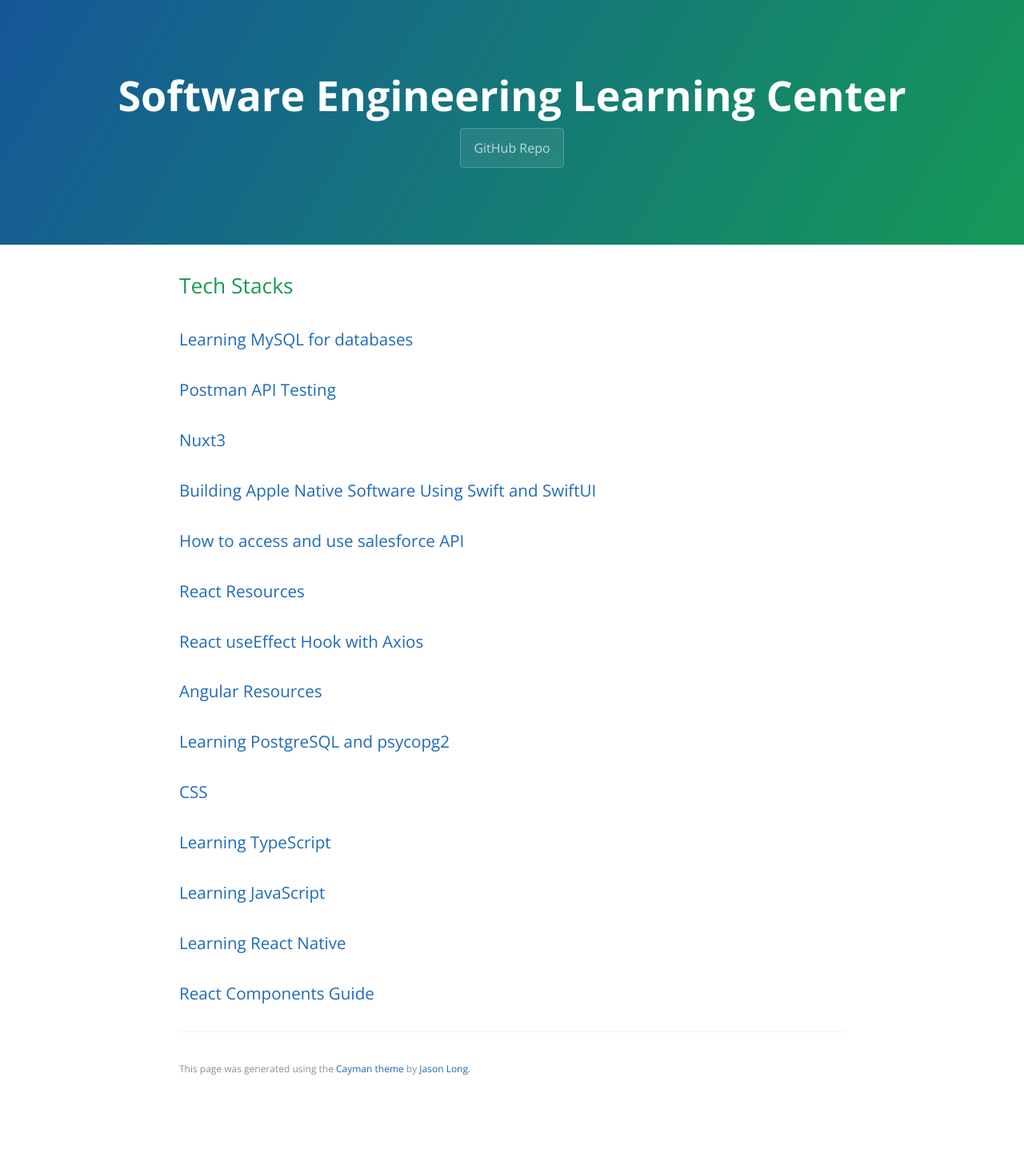
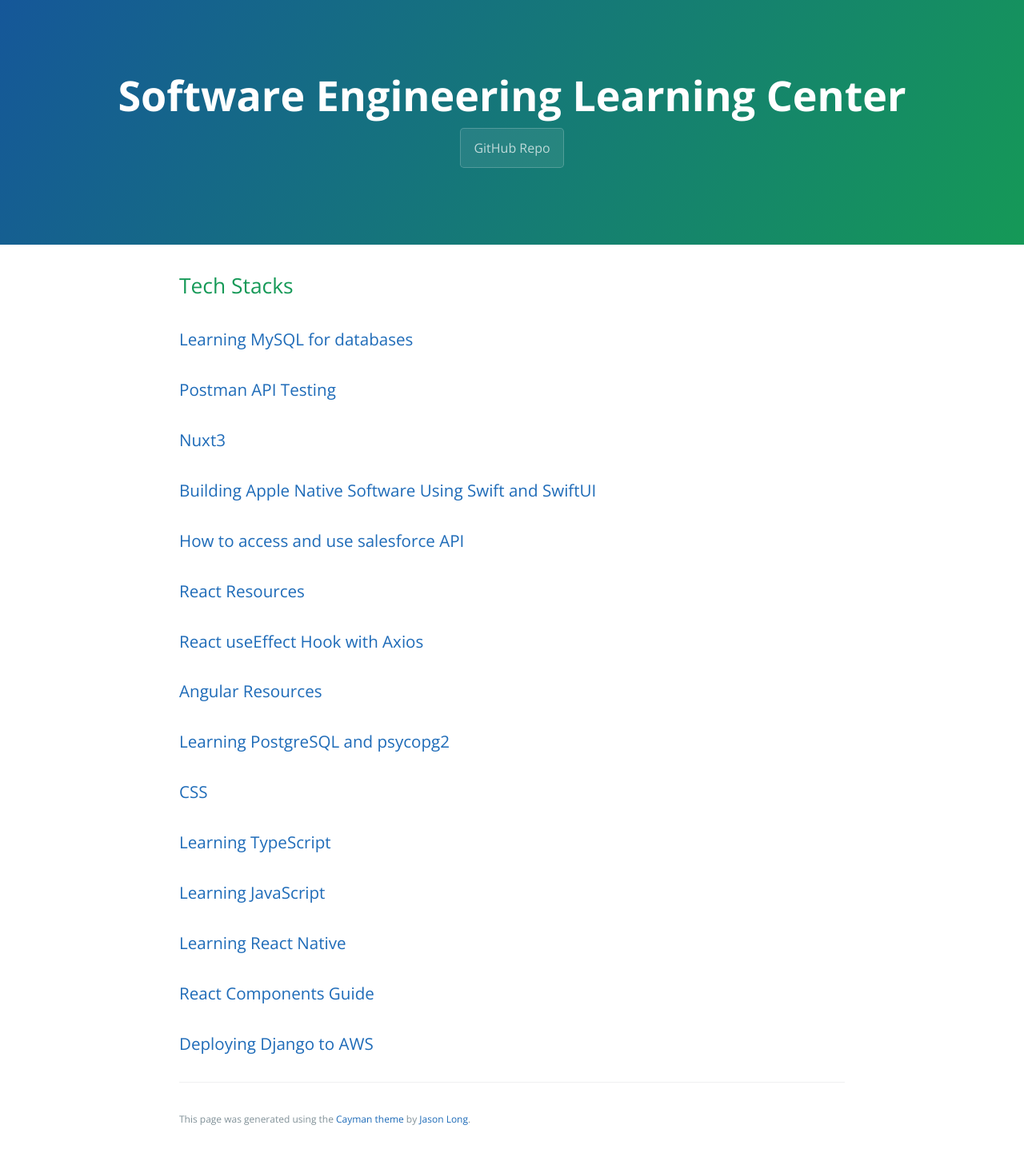
Before and after one commit to learning-software-engineering/learning-software-engineering.github.io, a Jekyll site: the page built from Topics/Tech_Stacks.md, in a window 1280 px wide. Shown: the whole page at 80% size. Built offline with Jekyll 4.4.1, drawn with Linux system fonts in a browser that asks for light colours; our own code applies the rules of GitHub Pages for plain Markdown files; before the commit the page ends 1379 px from its top, so only the background shows below that.

Commit message:
added a link to the topics page

```diff
--- a/Topics/Tech_Stacks.md
+++ b/Topics/Tech_Stacks.md
@@ -14,3 +14,4 @@
 ### [Learning JavaScript](./Tech_Stacks/JavaScript.md)
 ### [Learning React Native](./Tech_Stacks/ReactNative.md)
 ### [React Components Guide](./Tech_Stacks/React_Components.md)
+### [Deploying Django to AWS](./Tech_Stacks/Deploying_Django_to_AWS.md)
```
